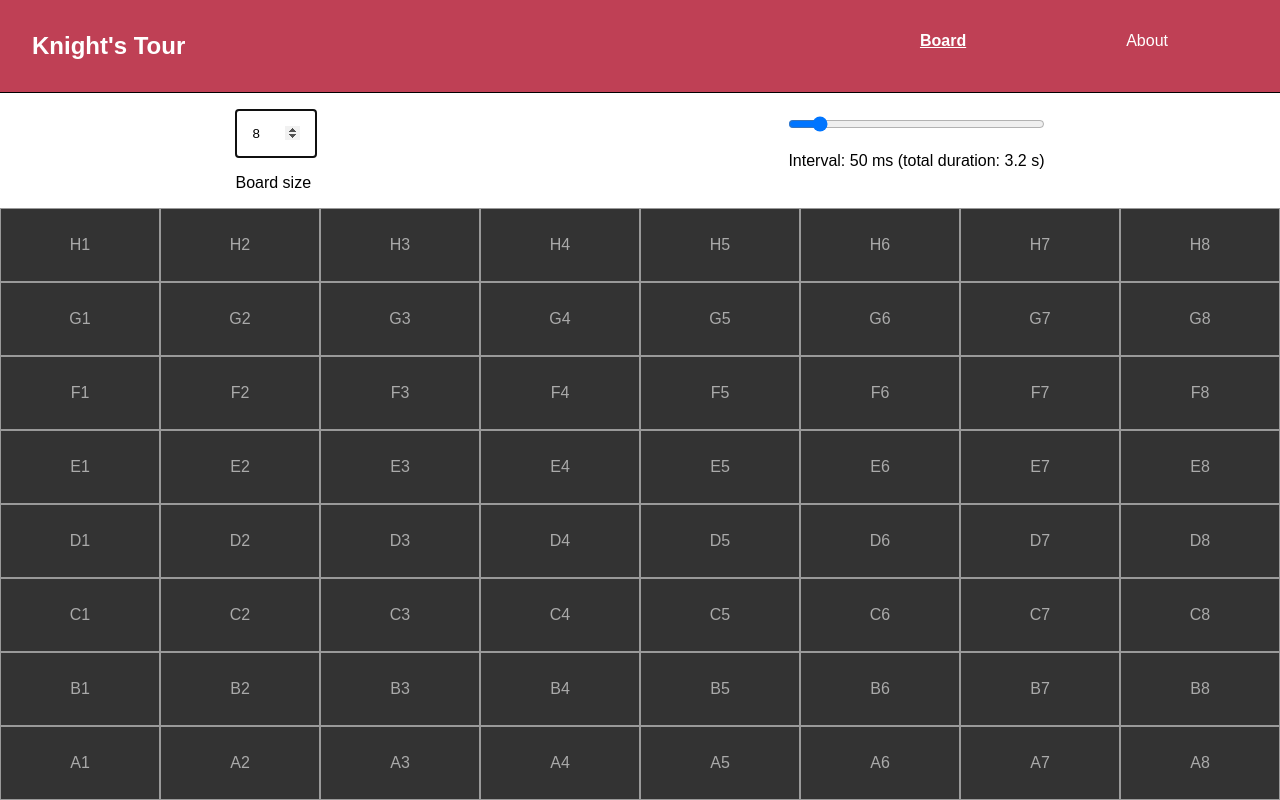
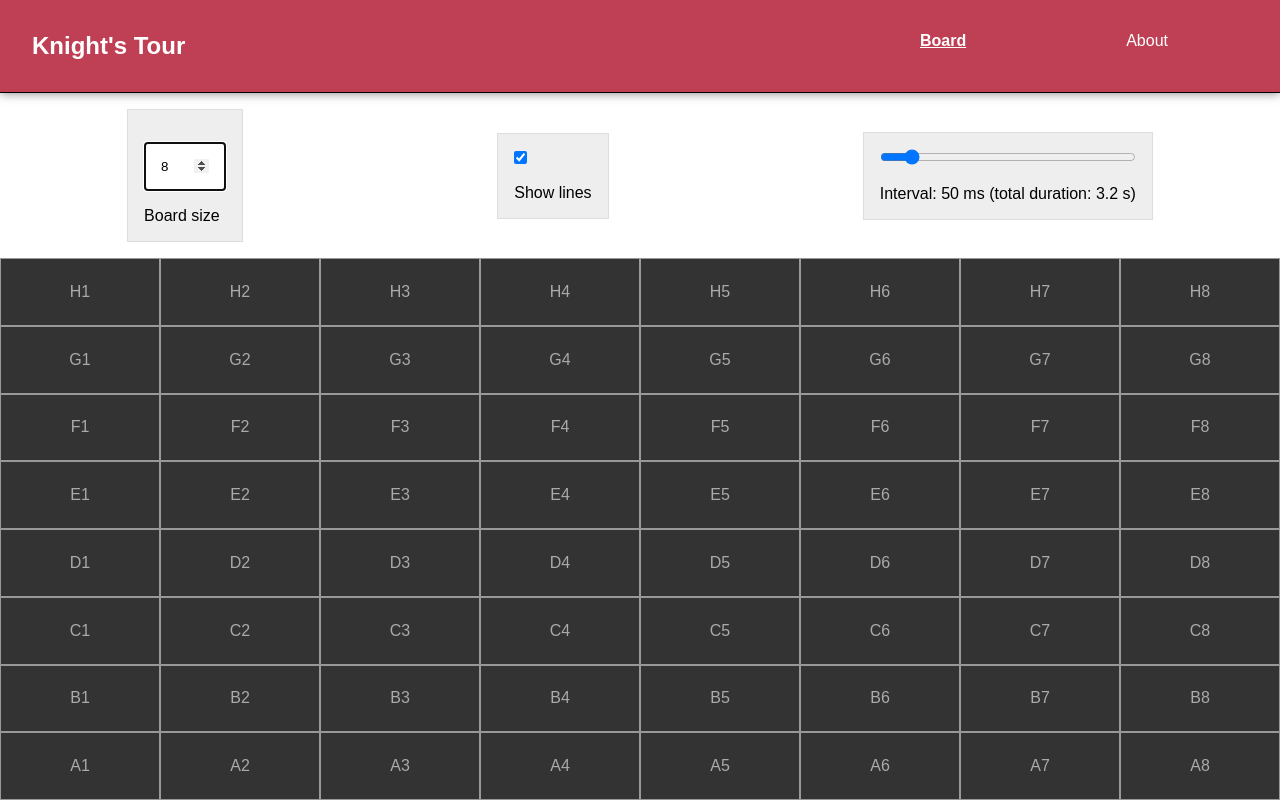
Before and after one commit to kristianpedersen/knights-tour-react, a React (Create React App) app: page / in a window 1280 px wide. Built offline with nearby package versions, Linux system fonts and the light colour scheme.

Commit message:
Adding the animation to its own file

```diff
--- a/src/App.css
+++ b/src/App.css
@@ -17,7 +17,8 @@
 	align-items: center;
 	justify-content: center;
 	transition: all .2s ease;
-	border-color: #999
+	border-color: #999;
+	cursor: pointer;
 }
 
 .board-button:hover {
@@ -31,3 +32,14 @@
 form p {
 	margin-top: 1rem;
 }
+
+svg {
+	pointer-events: none;
+}
+
+label {
+	padding: 1rem;
+	background-color: #eee;
+	border: 1px solid #ddd;
+	margin-top: 1rem;
+}
--- a/src/App.js
+++ b/src/App.js
@@ -11,22 +11,35 @@ function App() {
   const [boardSize, setBoardSize] = useState(8)
   const [history, setHistory] = useState([])
   const [playback, setPlayback] = useState([])
+  const [showLines, setShowLines] = useState(true)
+
+  useEffect(function removeSVG() {
+    document.querySelectorAll("svg").forEach(svg => svg.remove())
+  }, [board, boardSize, showLines, animationSpeed])
 
   useEffect(function animationOnBoardUpdate() {
     const buttons = [...document.querySelectorAll(".board-button")]
     buttons.forEach(button => button.classList.remove("active"))
 
-    board.forEach((move, index, array) => {
+
+    board.forEach((move, index) => {
+      let svg = document.createElementNS("http://www.w3.org/2000/svg", 'svg')
+      let pathString = ""
+      svg.setAttributeNS(null, 'width', '100%')
+      svg.setAttributeNS(null, 'height', '100%')
+      let blackLine = document.createElementNS("http://www.w3.org/2000/svg", "path")
+      let coloredLine = document.createElementNS("http://www.w3.org/2000/svg", "path")
+
       setTimeout(() => {
         const button = buttons.find(b => b.innerHTML === move.name)
         const hue = Math.floor(index * (270 / board.length))
 
-        // Draw SVG line from this button to next
-        const { left, width, top, height } = button.getBoundingClientRect()
-        const x = left + width / 2
-        const y = top + height / 2
 
-        if (index < board.length - 1) {
+        if (showLines && index < board.length - 1) {
+          // Draw SVG line from this button to next
+          const { left, width, top, height } = button.getBoundingClientRect()
+          const x = left + width / 2
+          const y = top + height / 2
           const nextButton = buttons.find(b => b.innerHTML === board[index + 1].name)
           const nextClientRect = nextButton.getBoundingClientRect()
           const next = {
@@ -38,27 +51,34 @@ function App() {
           console.log(next.left, next.width, next.top, next.height)
           const nextX = next.left + next.width / 2
           const nextY = next.top + next.height / 2
-          const pathString = `M ${x} ${y} L ${nextX} ${nextY}`
-          let svg = document.createElementNS("http://www.w3.org/2000/svg", 'svg')
-          svg.setAttributeNS(null, 'width', '100%')
-          svg.setAttributeNS(null, 'height', '100%')
-          let line = document.createElementNS("http://www.w3.org/2000/svg", "path")
-          line.setAttributeNS(null, "d", pathString);
-          line.setAttributeNS(null, 'fill', `hsl(${hue}, 100%, 50%)`)
-          line.setAttributeNS(null, 'stroke', "black")
-          line.setAttributeNS(null, 'stroke-width', "5")
-          svg.appendChild(line)
+
+          pathString += `M ${x} ${y} L ${nextX} ${nextY}`
+
+          blackLine.setAttributeNS(null, "d", pathString);
+          blackLine.setAttributeNS(null, 'stroke', "black")
+          blackLine.setAttributeNS(null, 'stroke-width', "2")
+          blackLine.setAttributeNS(null, 'stroke-opacity', "0.5")
+
+          coloredLine.setAttributeNS(null, "d", pathString);
+          coloredLine.setAttributeNS(null, 'stroke', `hsl(${hue}, 100%, 50%)`)
+          coloredLine.setAttributeNS(null, 'stroke-width', "1")
+          blackLine.setAttributeNS(null, 'stroke-opacity', "0.5")
+
+          svg.appendChild(blackLine)
+          svg.appendChild(coloredLine)
+
           svg.style.position = "absolute"
           svg.style.left = 0
           svg.style.bottom = 0
           document.body.appendChild(svg)
         }
 
-
-
         if (button !== undefined) {
-          button.innerHTML += ` (${index + 1})`
+          // button.innerHTML += ` (${index + 1})`
           button.classList.add("active")
+          if (index === 0) {
+            button.style.borderColor = "white"
+          }
           button.style.backgroundColor = `hsl(${hue}, 50%, 80%)`
           button.style.color = "black"
         }
@@ -73,7 +93,8 @@ function App() {
       board, setBoard,
       boardSize, setBoardSize,
       history, setHistory,
-      playback, setPlayback
+      playback, setPlayback,
+      showLines, setShowLines,
     }}>
       <div className="App">
         <Menu title="Knight's Tour" />
--- /dev/null
+++ b/src/components/Animation.js
@@ -0,0 +1,5 @@
+function Animation() {
+
+}
+
+export default Animation
--- a/src/components/Input.js
+++ b/src/components/Input.js
@@ -4,7 +4,8 @@ import BoardContext from "../BoardContext"
 function Input() {
 	const {
 		boardSize, setBoardSize,
-		animationSpeed, setAnimationSpeed
+		animationSpeed, setAnimationSpeed,
+		showLines, setShowLines,
 	} = useContext(BoardContext)
 
 	function createButtons(event) {
@@ -12,6 +13,10 @@ function Input() {
 			const n = Number(event.target.value)
 			setBoardSize(n)
 		}
+	}
+
+	function toggleShowLines() {
+		setShowLines(prev => !prev)
 	}
 
 	function updateAnimationSpeed(event) {
@@ -45,6 +50,17 @@ function Input() {
 					<p>Board size</p>
 				</label>
 
+				<label htmlFor="show-lines">
+					<input
+						type="checkbox"
+						name="show-lines"
+						id="show-lines"
+						onChange={toggleShowLines}
+						checked={showLines}
+					/>
+					<p>Show lines</p>
+				</label>
+
 				<label htmlFor="speed">
 					<input
 						type="range"
--- a/src/components/Nav.js
+++ b/src/components/Nav.js
@@ -8,6 +8,7 @@ function Menu({ title }) {
 		padding: 2rem;
 		background: hsl(350, 50%, 50%);
 		color: white;
+		box-shadow: 0 0 10px 0 rgba(0,0,0,0.5);
 		border-bottom: 1px solid black;
 
 		ul{
```
